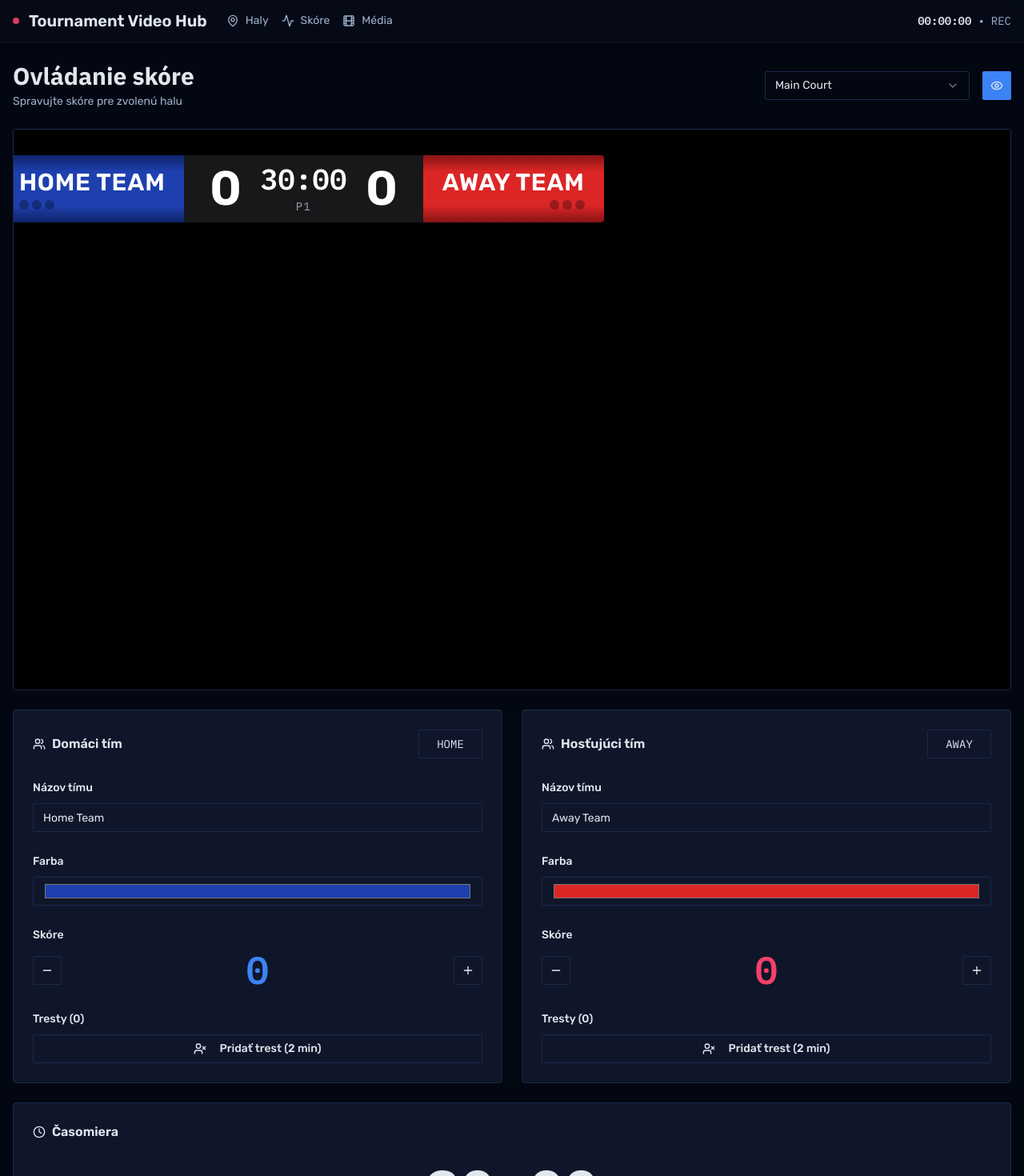
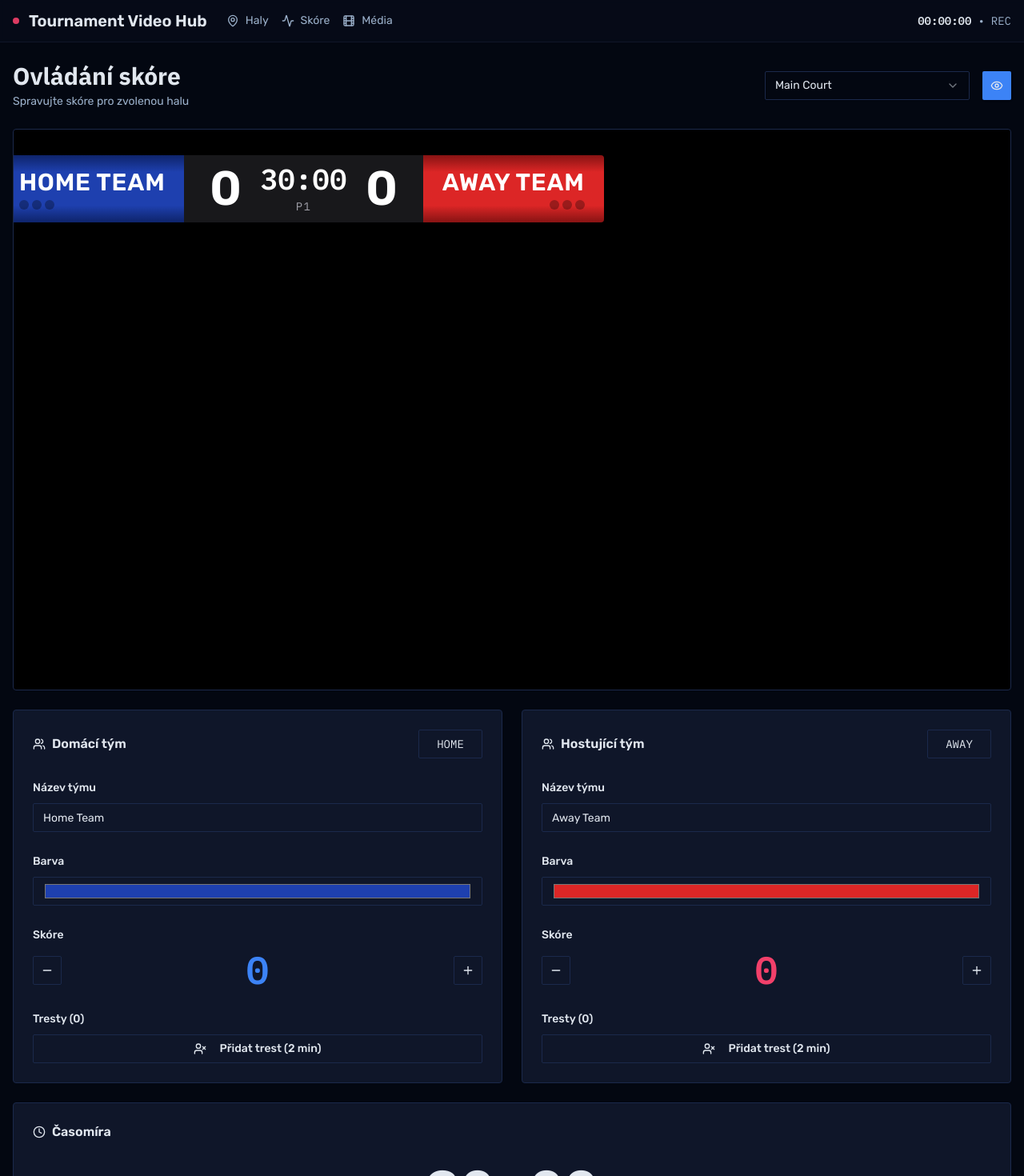
Before and after one commit to psmekal/sg-d01a8de2-b578-41ec-95a9-78867e963d47-1778307614, a Next.js app: page /scoreboard in a window 1280 px wide. Shown: the top 1470 px of the page at 80% size. Built offline with nearby package versions, Linux system fonts and the light colour scheme.

Commit message:
feat(i18n): complete czech translation and fix ts errors

```diff
--- a/src/pages/scoreboard.tsx
+++ b/src/pages/scoreboard.tsx
@@ -116,10 +116,10 @@ export default function ScoreboardPage() {
   if (venues.length === 0) {
     return (
       <>
-        <SEO title="Scoreboard Control - Tournament Video Hub" />
+        <SEO title="Ovládání skóre - Tournament Video Hub" />
         <ControlRoomLayout>
           <Card className="p-12 text-center bg-card border-border">
-            <p className="text-muted-foreground">Najprv pridajte haly v sekcii "Správa hál"</p>
+            <p className="text-muted-foreground">Nejprve přidejte haly v sekci "Správa hal"</p>
           </Card>
         </ControlRoomLayout>
       </>
@@ -130,13 +130,13 @@ export default function ScoreboardPage() {
 
   return (
     <>
-      <SEO title="Scoreboard Control - Tournament Video Hub" />
+      <SEO title="Ovládání skóre - Tournament Video Hub" />
       <ControlRoomLayout>
         <div className="max-w-7xl mx-auto space-y-6">
           <div className="flex items-center justify-between">
             <div>
-              <h1 className="text-3xl font-bold font-heading text-foreground">Ovládanie skóre</h1>
-              <p className="text-sm text-muted-foreground mt-1">Spravujte skóre pre zvolenú halu</p>
+              <h1 className="text-3xl font-bold font-heading text-foreground">Ovládání skóre</h1>
+              <p className="text-sm text-muted-foreground mt-1">Spravujte skóre pro zvolenou halu</p>
             </div>
             <div className="flex items-center gap-4">
               <div className="w-64">
@@ -173,7 +173,7 @@ export default function ScoreboardPage() {
                 <div className="flex items-center justify-between">
                   <h3 className="font-semibold text-foreground flex items-center gap-2">
                     <Users className="w-4 h-4" />
-                    Domáci tím
+                    Domácí tým
                   </h3>
                   <div className="flex gap-2">
                     <Input
@@ -185,14 +185,14 @@ export default function ScoreboardPage() {
                   </div>
                 </div>
                 <div className="space-y-2">
-                  <Label>Názov tímu</Label>
+                  <Label>Název týmu</Label>
                   <Input
                     value={scoreboard.home_name}
                     onChange={(e) => handleUpdate({ home_name: e.target.value })}
                   />
                 </div>
                 <div className="space-y-2">
-                  <Label>Farba</Label>
+                  <Label>Barva</Label>
                   <Input
                     type="color"
                     value={scoreboard.home_color}
@@ -219,7 +219,7 @@ export default function ScoreboardPage() {
                   <Label>Tresty ({scoreboard.home_penalties.length})</Label>
                   <Button onClick={() => handleAddPenalty("home")} variant="outline" className="w-full">
                     <UserX className="w-4 h-4 mr-2" />
-                    Pridať trest (2 min)
+                    Přidat trest (2 min)
                   </Button>
                 </div>
               </div>
@@ -230,7 +230,7 @@ export default function ScoreboardPage() {
                 <div className="flex items-center justify-between">
                   <h3 className="font-semibold text-foreground flex items-center gap-2">
                     <Users className="w-4 h-4" />
-                    Hosťujúci tím
+                    Hostující tým
                   </h3>
                   <div className="flex gap-2">
                     <Input
@@ -242,14 +242,14 @@ export default function ScoreboardPage() {
                   </div>
                 </div>
                 <div className="space-y-2">
-                  <Label>Názov tímu</Label>
+                  <Label>Název týmu</Label>
                   <Input
                     value={scoreboard.away_name}
                     onChange={(e) => handleUpdate({ away_name: e.target.value })}
                   />
                 </div>
                 <div className="space-y-2">
-                  <Label>Farba</Label>
+                  <Label>Barva</Label>
                   <Input
                     type="color"
                     value={scoreboard.away_color}
@@ -276,7 +276,7 @@ export default function ScoreboardPage() {
                   <Label>Tresty ({scoreboard.away_penalties.length})</Label>
                   <Button onClick={() => handleAddPenalty("away")} variant="outline" className="w-full">
                     <UserX className="w-4 h-4 mr-2" />
-                    Pridať trest (2 min)
+                    Přidat trest (2 min)
                   </Button>
                 </div>
               </div>
@@ -287,7 +287,7 @@ export default function ScoreboardPage() {
             <div className="space-y-6">
               <h3 className="font-semibold text-foreground flex items-center gap-2">
                 <Clock className="w-4 h-4" />
-                Časomiera
+                Časomíra
               </h3>
               <div className="flex items-center justify-center">
                 <div className="text-7xl font-bold font-mono text-foreground tabular-nums">
@@ -299,12 +299,12 @@ export default function ScoreboardPage() {
                   {scoreboard.clock_running ? (
                     <>
                       <Pause className="w-5 h-5 mr-2" />
-                      Zastaviť
+                      Zastavit
                     </>
                   ) : (
                     <>
                       <Play className="w-5 h-5 mr-2" />
-                      Spustiť
+                      Spustit
                     </>
                   )}
                 </Button>
@@ -315,13 +315,13 @@ export default function ScoreboardPage() {
               </div>
               <div className="flex items-center justify-center gap-4">
                 <Button onClick={() => handlePeriodChange(-1)} variant="outline" disabled={scoreboard.period <= 1}>
-                  ← Predošlá perioda
+                  ← Předchozí perioda
                 </Button>
                 <span className="text-lg font-mono">
                   Perioda: <span className="font-bold">{scoreboard.period}</span>
                 </span>
                 <Button onClick={() => handlePeriodChange(1)} variant="outline">
-                  Nasledujúca perioda →
+                  Následující perioda →
                 </Button>
               </div>
             </div>
```
